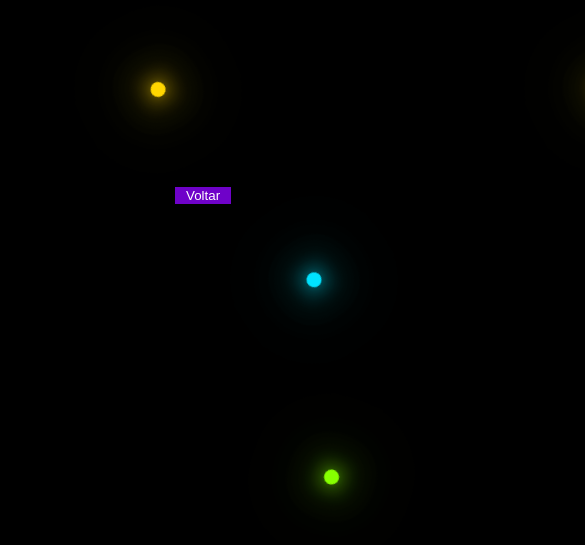
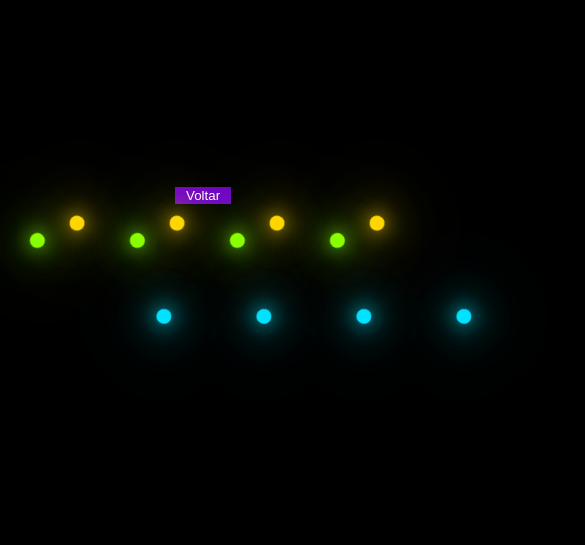
Before and after one commit to Angelo-Spyder/Show-CSS, a plain HTML site: page paginas/particulas/particulas.html in a window 390 px wide. Shown: the part 227-772 px from the top of the page, 585 px wide, since content can reach past the window. Drawn offline with Linux system fonts and the light colour scheme.

Commit message:
Criando versões mobile

```diff
--- a/paginas/particulas/style.css
+++ b/paginas/particulas/style.css
@@ -116,3 +116,21 @@ body{
         transform: rotate(0deg);
     }
 }
+
+@media screen and (max-width: 768px){
+    .glowing{
+        position: relative;
+        min-width: 250px;
+        height: 250px;
+        margin: -75px;
+        transform-origin: right;
+        animation: colorChange 5s linear infinite;
+    }
+    .glowing span{
+        position: absolute;
+        top: calc(80px * var(--i));
+        left: calc(80px * var(--i));
+        bottom: calc(80px * var(--i));
+        right: calc(80px * var(--i));
+    }
+}
--- a/paginas/vagalumes/style.css
+++ b/paginas/vagalumes/style.css
@@ -57,3 +57,11 @@ span:hover::before{
     transform: scale(1);
     transition: 0s;
 }
+/*Mobile*/
+
+@media screen and (max-width: 768px){
+    span{
+        width: 30px;
+        height: 30px;
+    }
+}
```
Also changed, not shown: paginas/hexagon/style.css (+17 -0 lines).
